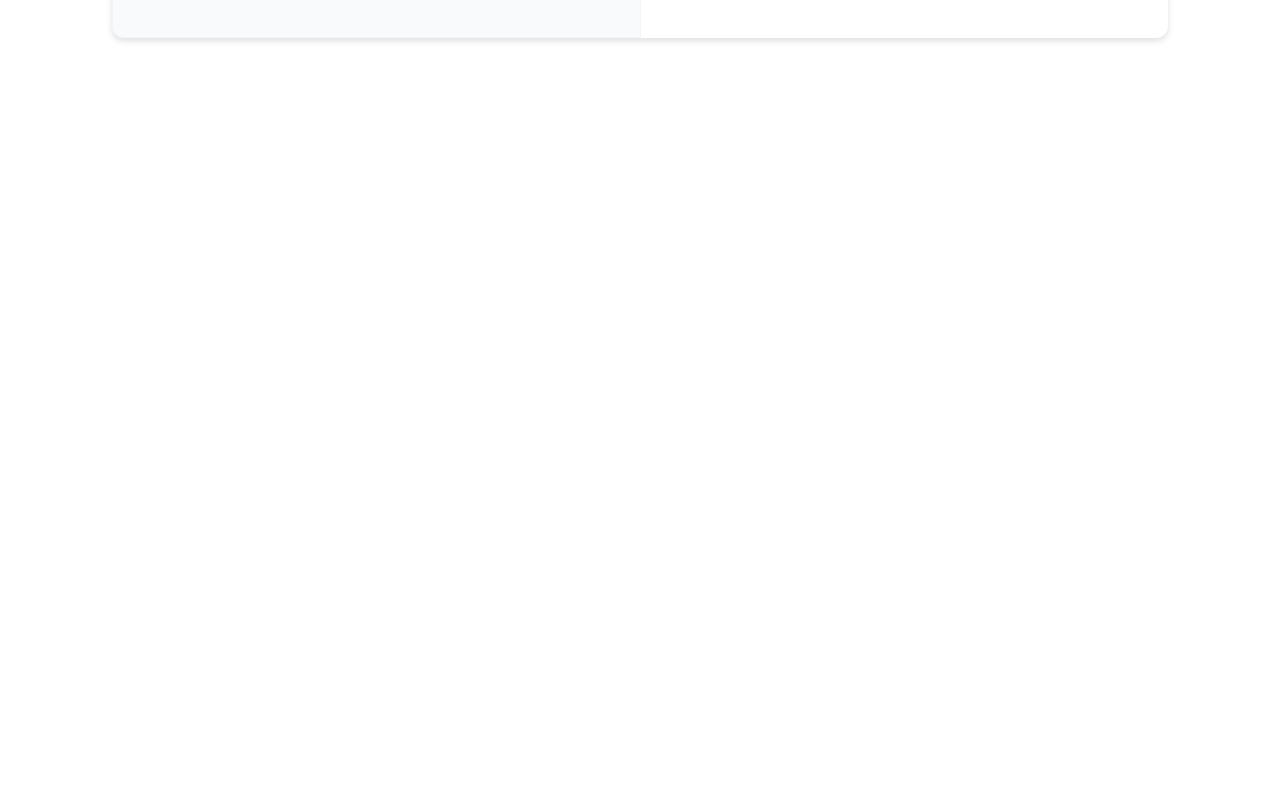
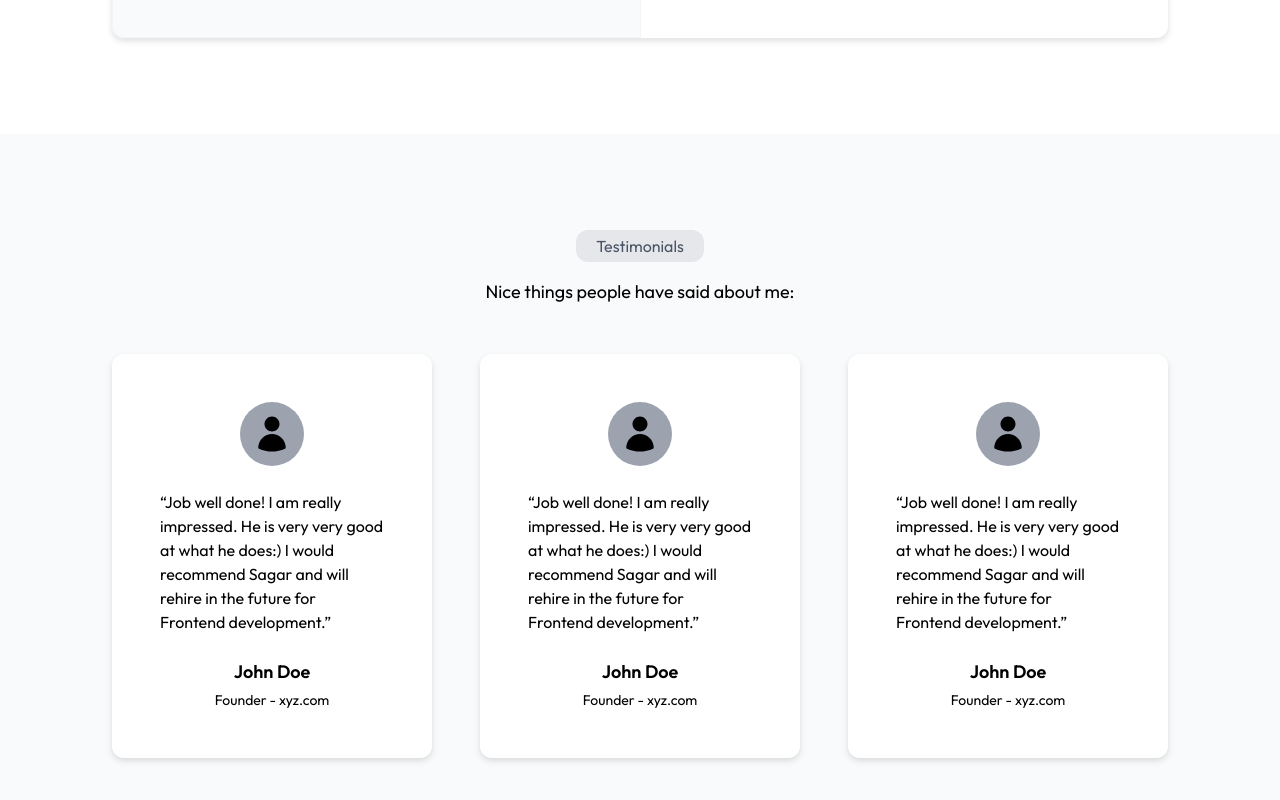
Before and after one commit to mihreteab/mihreteab, a Next.js app: page / in a window 1280 px wide. Shown: the part 4928-5728 px from the top of the page. Before the commit the page ends 5062 px from the top, so only its background shows below. Built offline with nearby package versions, Linux system fonts and the light colour scheme.

Commit message:
feat: add testimonial section UI

```diff
--- a/src/app/page.tsx
+++ b/src/app/page.tsx
@@ -7,6 +7,7 @@ import MobileMenu from "@/components/molecuels/mobileMenu";
 import AboutMe from "@/components/organisms/aboutMe";
 import Experience from "@/components/organisms/experience";
 import Skills from "@/components/organisms/skills";
+import Testimonials from "@/components/organisms/testimonials";
 import Works from "@/components/organisms/works";
 import Image from "next/image";
 import Link from "next/link";
@@ -96,6 +97,7 @@ export default function Home() {
       <Skills />
       <Experience />
       <Works />
+      <Testimonials />
     </main>
   );
 }
--- /dev/null
+++ b/src/components/atoms/avatarIcon.tsx
@@ -0,0 +1,24 @@
+import React from "react";
+import { IconProps } from "@/libs";
+
+const AvatarIcon: React.FC<IconProps> = ({ height = "64", width = "64" }) => {
+  return (
+    <svg
+      width={width}
+      height={height}
+      viewBox="0 0 64 64"
+      fill="none"
+      xmlns="http://www.w3.org/2000/svg"
+    >
+      <rect width="64" height="64" rx="32" fill="#9CA3AF" />
+      <path
+        fillRule="evenodd"
+        clipRule="evenodd"
+        d="M24.5 22C24.5 20.0109 25.2902 18.1032 26.6967 16.6967C28.1032 15.2902 30.0109 14.5 32 14.5C33.9891 14.5 35.8968 15.2902 37.3033 16.6967C38.7098 18.1032 39.5 20.0109 39.5 22C39.5 23.9891 38.7098 25.8968 37.3033 27.3033C35.8968 28.7098 33.9891 29.5 32 29.5C30.0109 29.5 28.1032 28.7098 26.6967 27.3033C25.2902 25.8968 24.5 23.9891 24.5 22ZM18.2517 45.5083C18.3079 41.8991 19.7811 38.4568 22.3533 35.9243C24.9255 33.3918 28.3904 31.9724 32 31.9724C35.6096 31.9724 39.0745 33.3918 41.6467 35.9243C44.2189 38.4568 45.6921 41.8991 45.7483 45.5083C45.7527 45.7513 45.6861 45.9903 45.5567 46.196C45.4274 46.4017 45.2409 46.5653 45.02 46.6667C40.9353 48.5395 36.4936 49.5061 32 49.5C27.3567 49.5 22.945 48.4867 18.98 46.6667C18.7591 46.5653 18.5726 46.4017 18.4433 46.196C18.3139 45.9903 18.2473 45.7513 18.2517 45.5083Z"
+        fill="black"
+      />
+    </svg>
+  );
+};
+
+export default AvatarIcon;
--- /dev/null
+++ b/src/components/molecuels/testimonialCard.tsx
@@ -0,0 +1,22 @@
+import AvatarIcon from "../atoms/avatarIcon";
+
+const TestimonialCard = () => {
+  return (
+    <div className="p-8 bg-[#ffffff] rounded-[12px] flex flex-col gap-6 drop-shadow-md items-center md:p-12">
+      <AvatarIcon />
+      <div className="body2-normal">
+        “Job well done! I am really impressed. He is very very good at what he
+        does:) I would recommend Sagar and will rehire in the future for
+        Frontend development.”
+      </div>
+      <div className="flex flex-col gap-1 items-center">
+        <div className="subtitle-semi-bold-tab md:subtitle-semi-bold-desk">
+          John Doe
+        </div>
+        <div className="body3-normal">Founder - xyz.com</div>
+      </div>
+    </div>
+  );
+};
+
+export default TestimonialCard;
--- /dev/null
+++ b/src/components/organisms/testimonials.tsx
@@ -0,0 +1,24 @@
+import Tag from "../atoms/tag";
+import TestimonialCard from "../molecuels/testimonialCard";
+
+const Testimonials = () => {
+  return (
+    <div className="px-4 py-16 bg-gray-50 md:px-[80px] md:py-[96px]">
+      <div className="flex flex-col gap-6 md:px-8 md:gap-12">
+        <div className="flex flex-col gap-4 items-center">
+          <Tag>Testimonials</Tag>
+          <div className="subtitle-normal md:subtitle-normal-desk">
+            Nice things people have said about me:
+          </div>
+        </div>
+        <div className="flex flex-col gap-6 rounded-[12px] md:flex-row md:gap-12">
+          <TestimonialCard />
+          <TestimonialCard />
+          <TestimonialCard />
+        </div>
+      </div>
+    </div>
+  );
+};
+
+export default Testimonials;
--- a/src/styles/utilities.css
+++ b/src/styles/utilities.css
@@ -33,6 +33,11 @@
     line-height: 24px;
     font-weight: 500;
   }
+  .body3-normal {
+    font-size: 14px;
+    line-height: 20px;
+    letter-spacing: 0%;
+  }
   .body3-medium {
     font-size: 14px;
     line-height: 20px;
```
